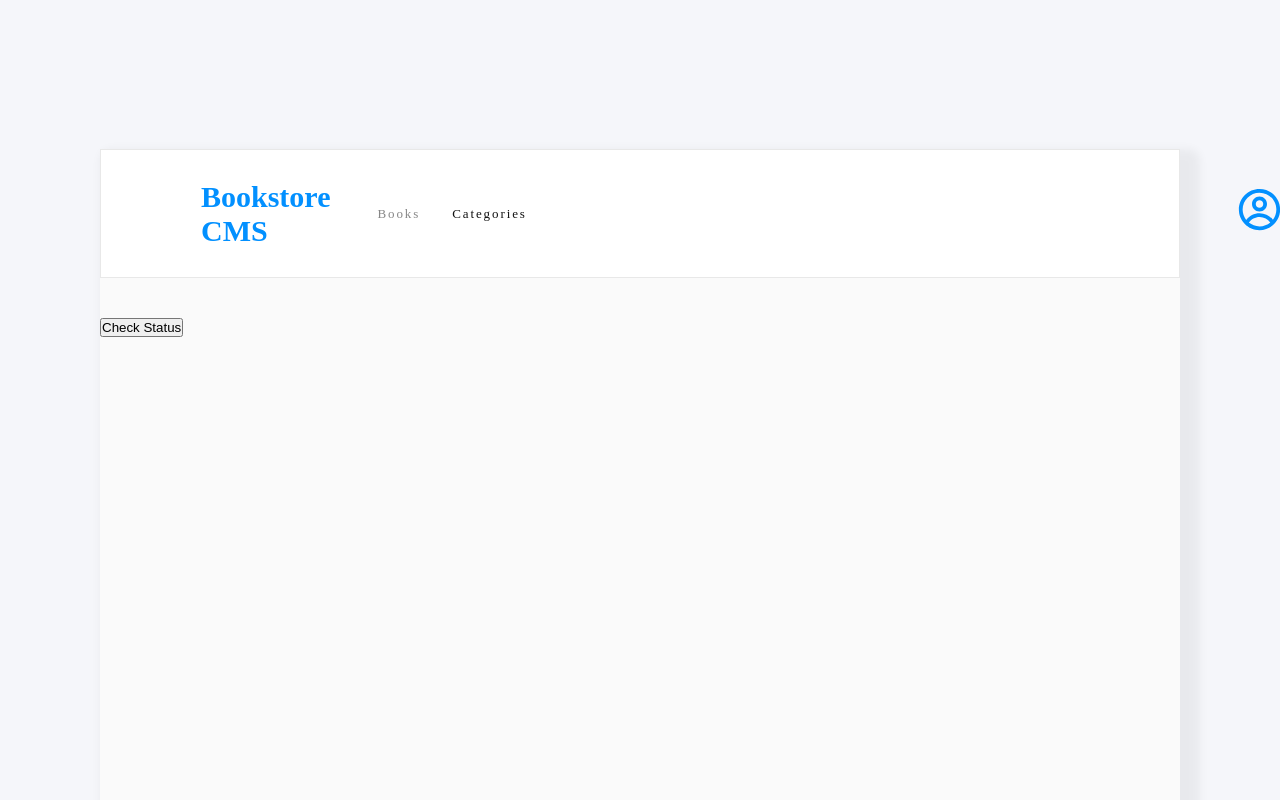
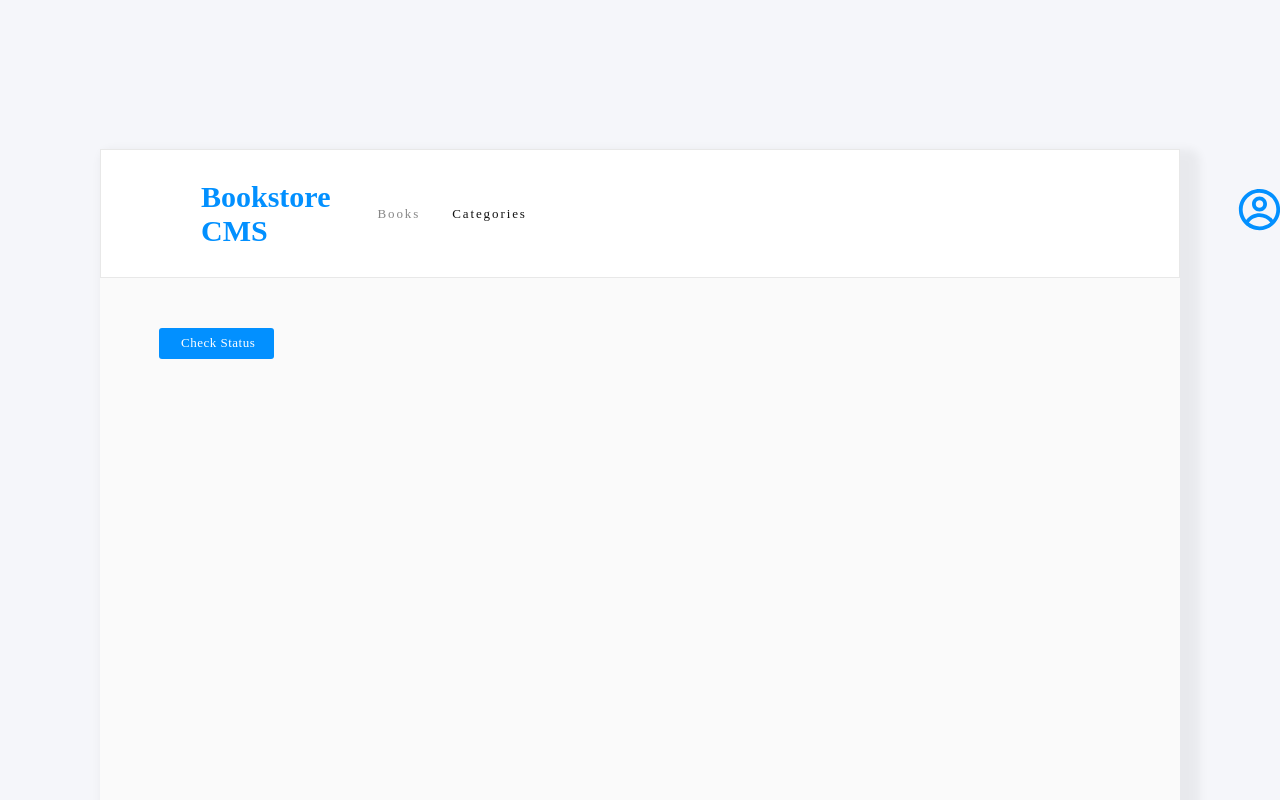
Before and after one commit to shubhambhoyar077/bookstore, a React (Create React App) app: page /categories in a window 1280 px wide. Shown: the top 800 px of the page. Built offline with nearby package versions, Linux system fonts and the light colour scheme.

Commit message:
Add style for update button

```diff
--- a/src/App.css
+++ b/src/App.css
@@ -220,3 +220,34 @@ body{
 
   color: #121212;
 }
+.chapter-prpgress{
+  display: flex;
+  flex-direction: column;
+  align-items: center;
+}
+.update-progress{
+  margin: 0.75rem 1.75rem 0.563rem 3.688rem;
+
+  padding: 0.438rem 1.188rem 0.5rem 1.375rem;
+  border: none;
+  border-radius: 3px;
+
+  background-color: var(--azure);
+  font-family: RobotoSlab;
+
+  font-size: 0.813rem;
+
+  font-weight: 300;
+
+  font-stretch: normal;
+
+  font-style: normal;
+
+  line-height: normal;
+
+  letter-spacing: 0.5px;
+
+  text-align: center;
+
+  color: var(--white-two);
+}
--- a/src/components/Book.js
+++ b/src/components/Book.js
@@ -44,7 +44,15 @@ export default function Book({ book }) {
             <span className="Complete-text">Completed</span>
           </div>
         </div>
-        <button type="button" onClick={handelProgress}>UPDATE PROGRESS</button>
+        <div className="chapter-prpgress">
+          <span className="Current-Chapter">
+            Current Chapter
+          </span>
+          <span className="Current-Lesson">
+            Chapter 17
+          </span>
+          <button className="update-progress" type="button" onClick={handelProgress}>UPDATE PROGRESS</button>
+        </div>
       </div>
     </li>
   );
--- a/src/components/Categories.js
+++ b/src/components/Categories.js
@@ -1,5 +1,5 @@
 export default function Categories() {
   return (
-    <button type="button">Check Status</button>
+    <button className="update-progress" type="button">Check Status</button>
   );
 }
```
